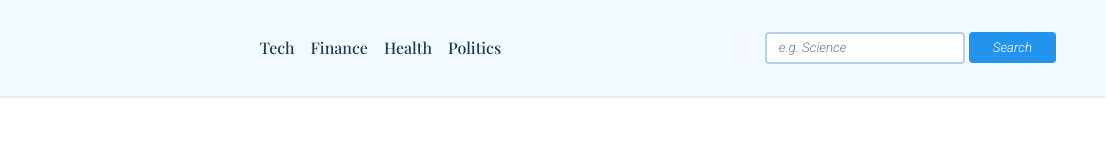
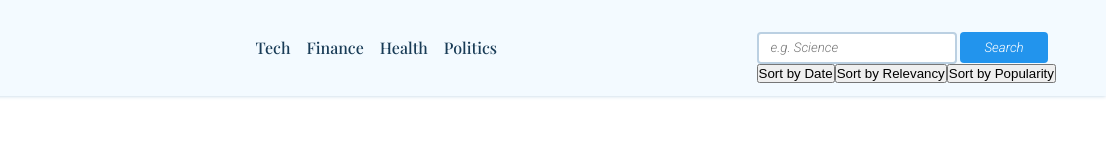
Before and after one commit to Mariam-Hatem/News-App, a plain HTML site: page index.html in a window 1280 px wide. Shown: the full height of the page, 174-1280 px from the left. Drawn offline with nearby package versions, Linux system fonts and the light colour scheme; no server answers.

Commit message:
index.html

```diff
--- a/index.html
+++ b/index.html
@@ -25,6 +25,11 @@
             <div class="search-bar">
                 <input id="search-text" type="text" class="news-input" placeholder="e.g. Science">
                 <button id="search-button" class="search-button">Search</button>
+                <div class="sort-container container flex" id="sort-container">
+                    <button id="sort-date" class="sort-date" onclick="fetchNews('France', true)">Sort by Date</button>
+                    <button id="sort-relevancy" class="sort-relevancy" onclick="fetchNews('France', false, true)">Sort by Relevancy</button>
+                    <button id="sort-popularity" class="sort-popularity" onclick="fetchNews('France', false, false, true)">Sort by Popularity</button>
+                </div>
             </div>
         </div>
     </nav>
```
